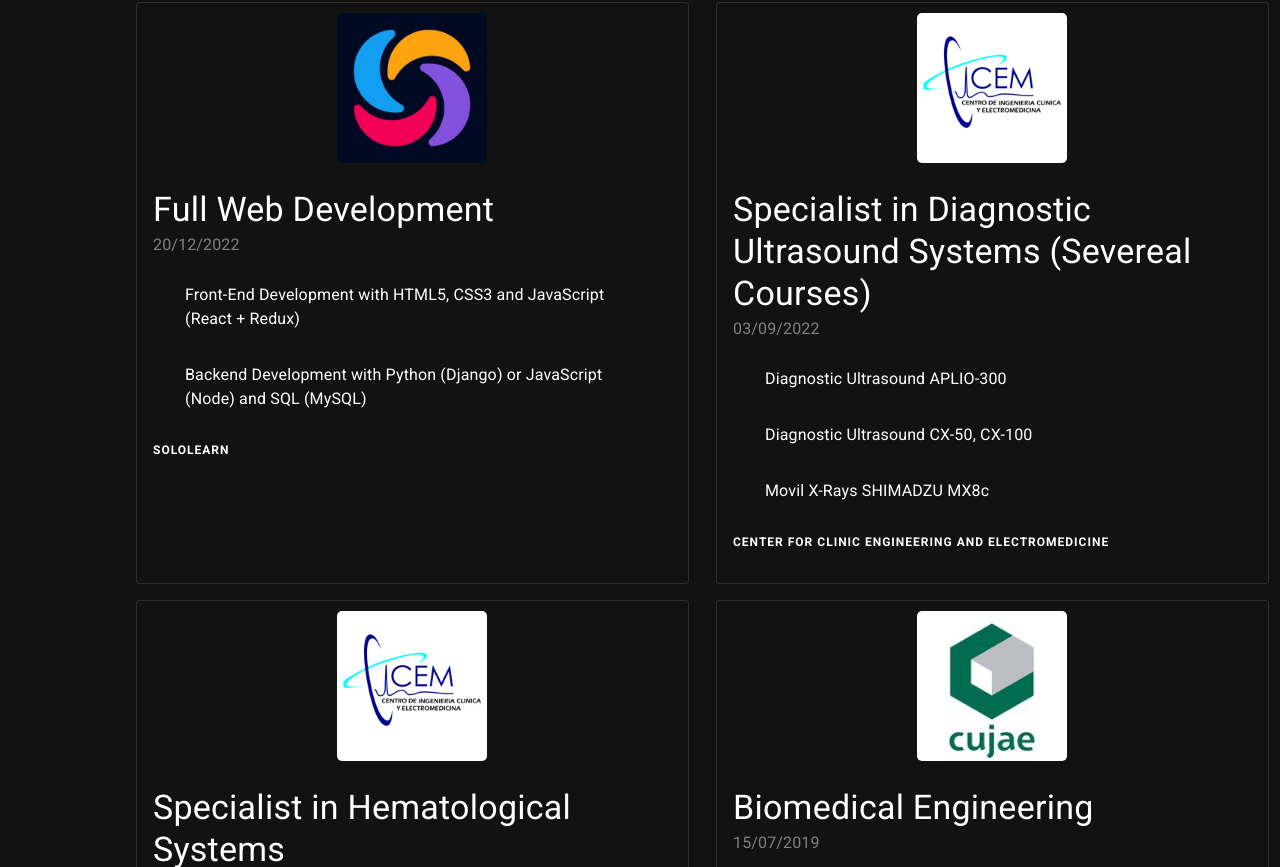
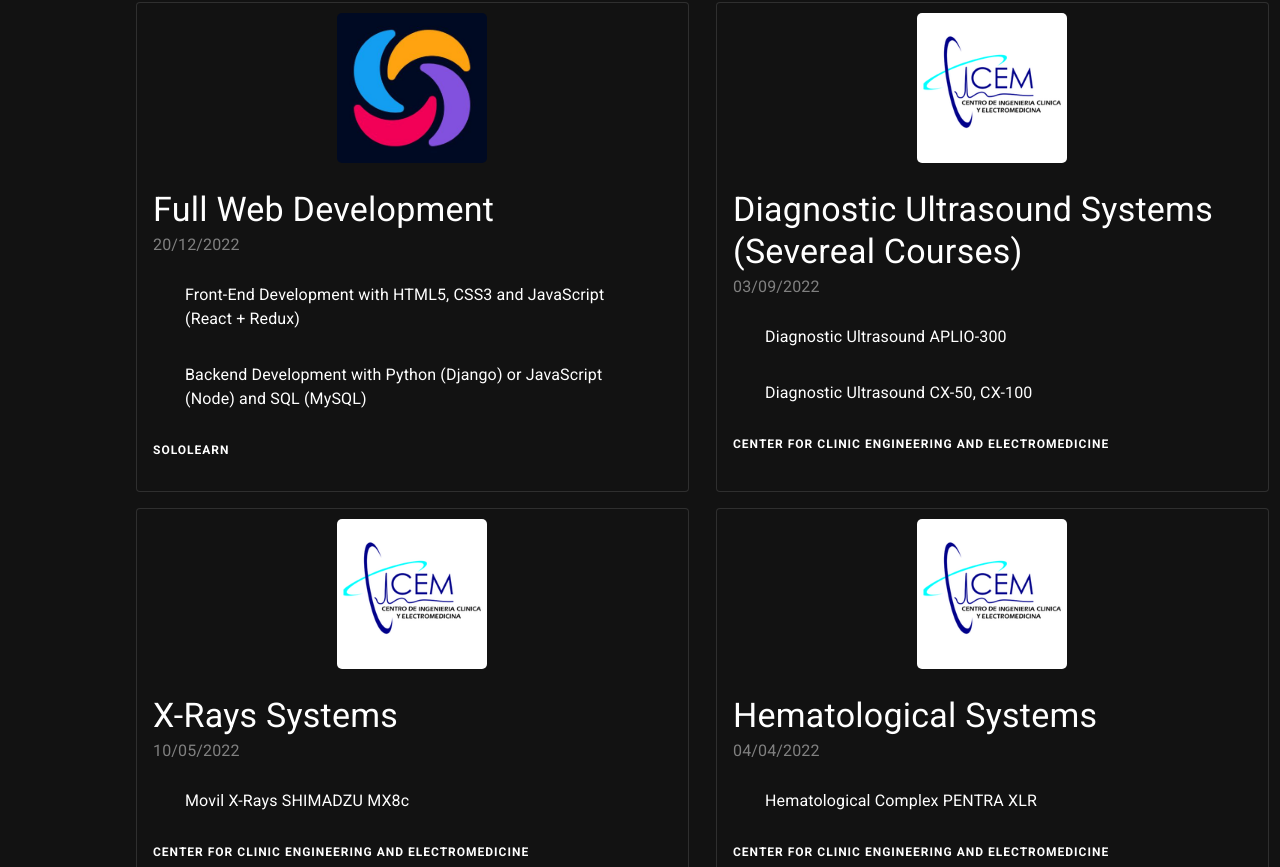
Before and after one commit to CarlosPadin/My_Portfolio, a Next.js app: page /Education in a window 1280 px wide. Shown: the part 1493-2360 px from the top of the page. Built offline with nearby package versions, Linux system fonts and the light colour scheme.

Commit message:
Fixed the data

```diff
--- a/pages/Education/index.tsx
+++ b/pages/Education/index.tsx
@@ -65,16 +65,23 @@ const STUDIES = [
     ],
   },
   {
-    name: "Specialist in Diagnostic Ultrasound Systems (Severeal Courses)",
+    name: "Diagnostic Ultrasound Systems (Severeal Courses)",
     company_name: "Center for Clinic Engineering and Electromedicine",
     graduation_date: "03/09/2022",
     logo: "/img/JobsLogos/CNE.png",
-    skills: ["Diagnostic Ultrasound APLIO-300", "Diagnostic Ultrasound CX-50, CX-100", "Movil X-Rays SHIMADZU MX8c"],
+    skills: ["Diagnostic Ultrasound APLIO-300", "Diagnostic Ultrasound CX-50, CX-100"],
   },
   {
-    name: "Specialist in Hematological Systems",
+    name: "X-Rays Systems",
     company_name: "Center for Clinic Engineering and Electromedicine",
-    graduation_date: "03/09/2022",
+    graduation_date: "10/05/2022",
+    logo: "/img/JobsLogos/CNE.png",
+    skills: ["Movil X-Rays SHIMADZU MX8c"],
+  },
+  {
+    name: "Hematological Systems",
+    company_name: "Center for Clinic Engineering and Electromedicine",
+    graduation_date: "04/04/2022",
     logo: "/img/JobsLogos/CNE.png",
     skills: ["Hematological Complex PENTRA XLR"],
   },
```
